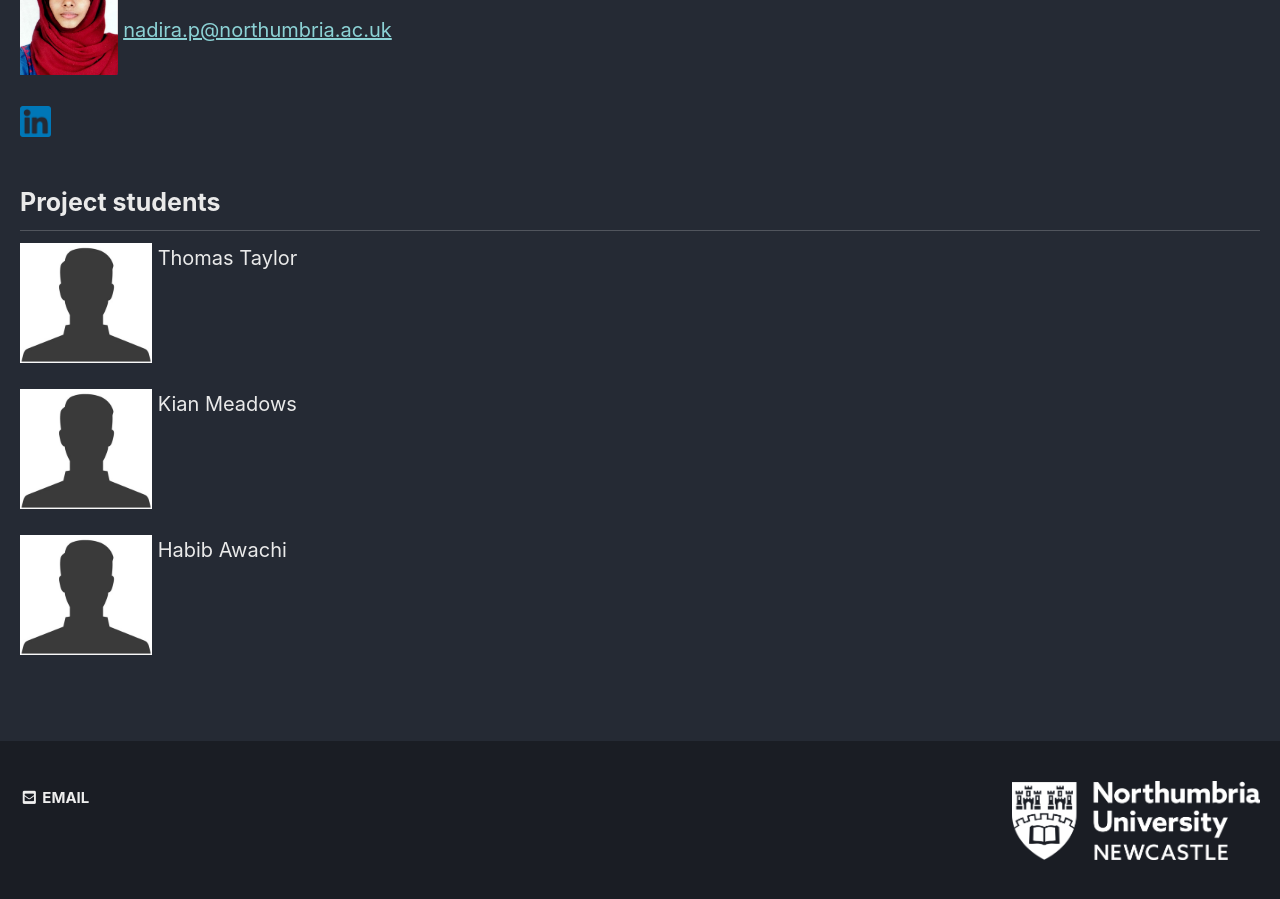
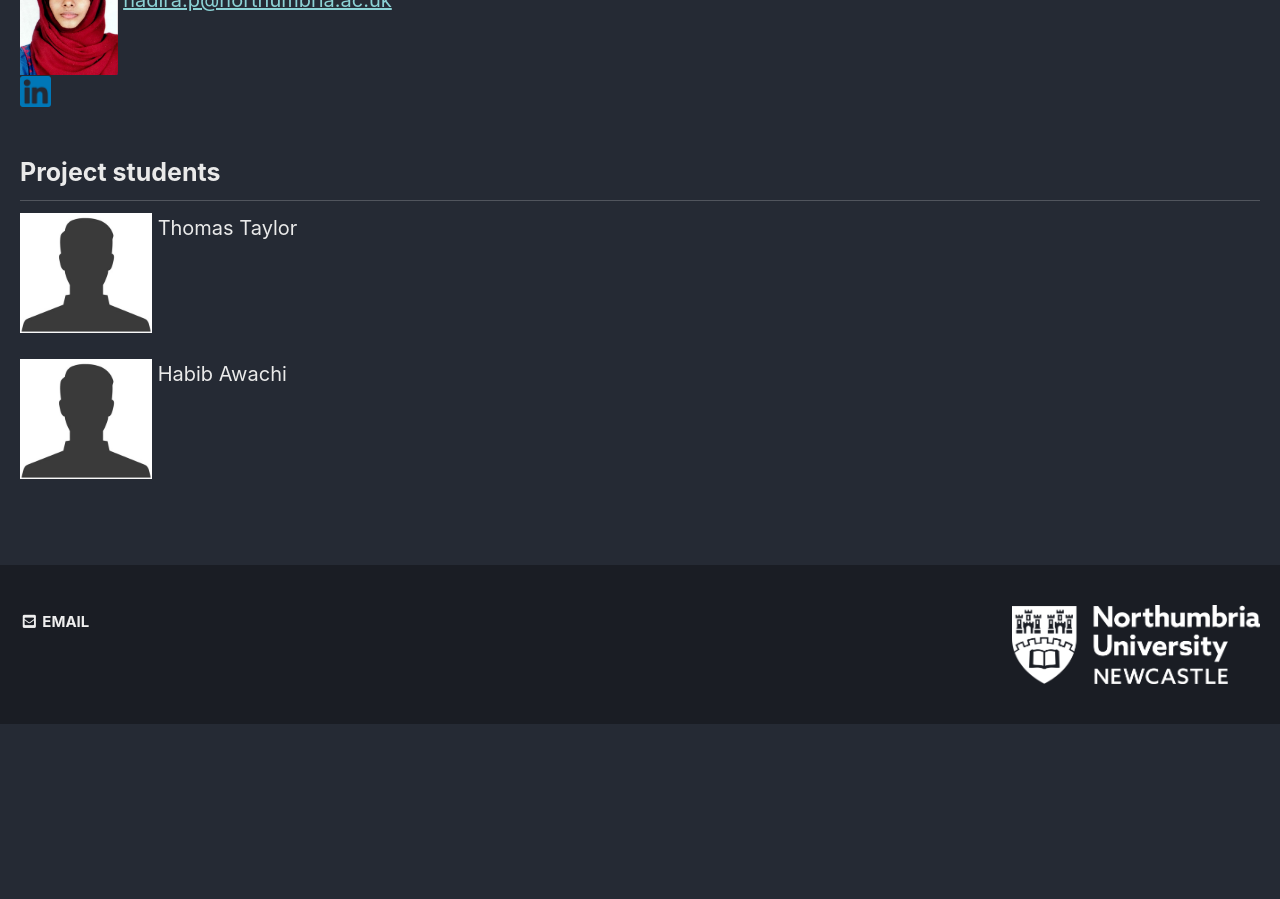
Before and after one commit to qubits/nanophotonicenglab.github.io, a Jekyll site: the page built from _pages/people.md, in a window 1280 px wide and 900 px high, scrolled down 769 px. Built offline with Jekyll 4.4.1, drawn with Linux system fonts in a browser that asks for light colours; cached includes are drawn as plain includes; after the commit the page ends 1493 px from its top, so only the background shows below that.

Commit message:
Update people.md

```diff
--- a/_pages/people.md
+++ b/_pages/people.md
@@ -30,7 +30,7 @@ author_profile: true
 ## PhD Students
 
 <img src="{{ site.url }}{{ site.baseurl }}/assets/profiles/profile_im_NH.jpg" style="float: left;height: 120px"/>
-&nbsp;Nadira Hameed<br><br>
+&nbsp;Nadira Hameed<br>
 &nbsp;<nadira.p@northumbria.ac.uk><br>
 &nbsp;<br>
 &nbsp;<br>
@@ -46,16 +46,16 @@ author_profile: true
 <!-- *Final year project student working on developing code for a python-based component control graphical user interface (GUI) for the in-house built Fourier image spectroscopy (FIS) system.*<br>&nbsp; -->
 
 <img src="{{ site.url }}{{ site.baseurl }}/assets/profiles/profile_im_default_1.jpg" style="float: left;height: 120px"/>
-&nbsp;Kian Meadows<br>
+&nbsp;Habib Awachi<br>
 &nbsp;<br>
 &nbsp;<br>
 &nbsp;<br>
 
-<img src="{{ site.url }}{{ site.baseurl }}/assets/profiles/profile_im_default_1.jpg" style="float: left;height: 120px"/>
-&nbsp;Habib Awachi<br>
+<!-- <img src="{{ site.url }}{{ site.baseurl }}/assets/profiles/profile_im_default_1.jpg" style="float: left;height: 120px"/>
+&nbsp;Kian Meadows<br>
 &nbsp;<br>
 &nbsp;<br>
-&nbsp;<br>
+&nbsp;<br>-->
 
 <!--![image-left]({{ site.url }}{{ site.baseurl }}/assets/profiles/profile_im_default_1.jpg){: .align-left height="2"}
 The rest of this paragraph is filler for the sake of seeing the text wrap around the 150×150 image, which is **left aligned**.
```
